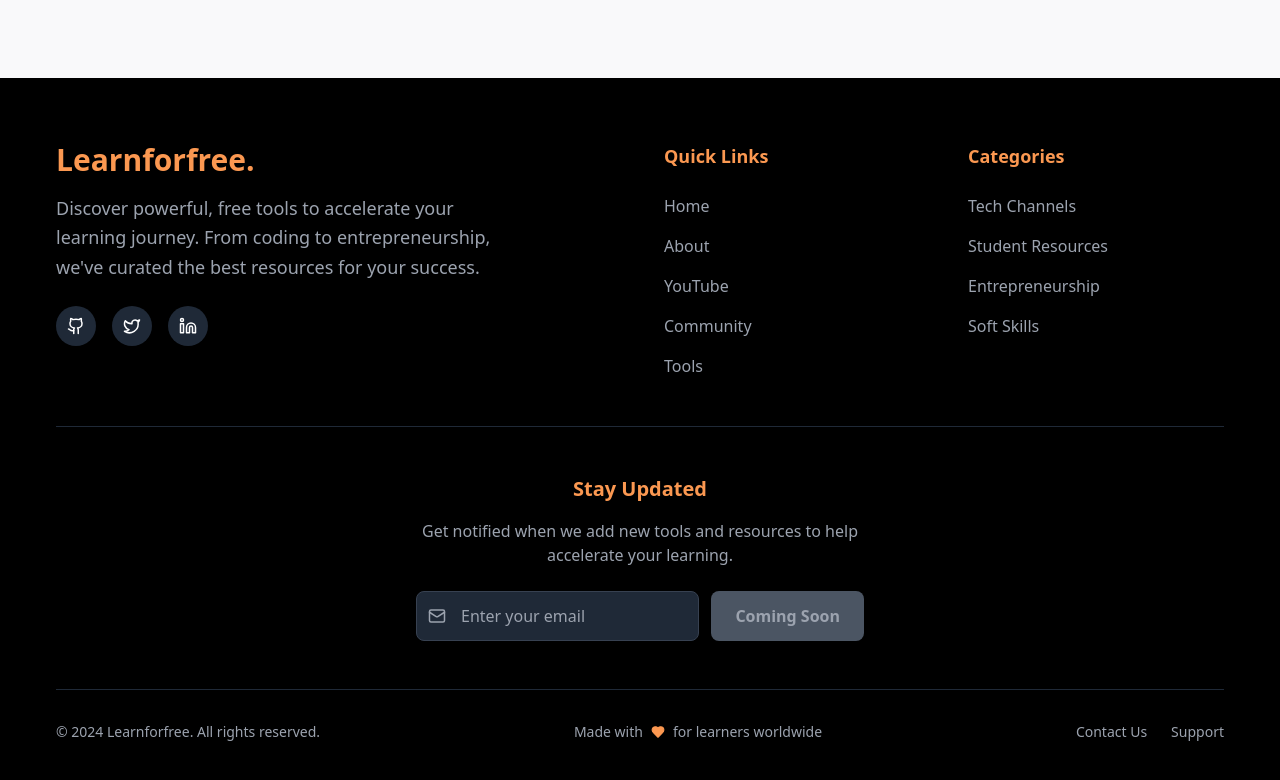
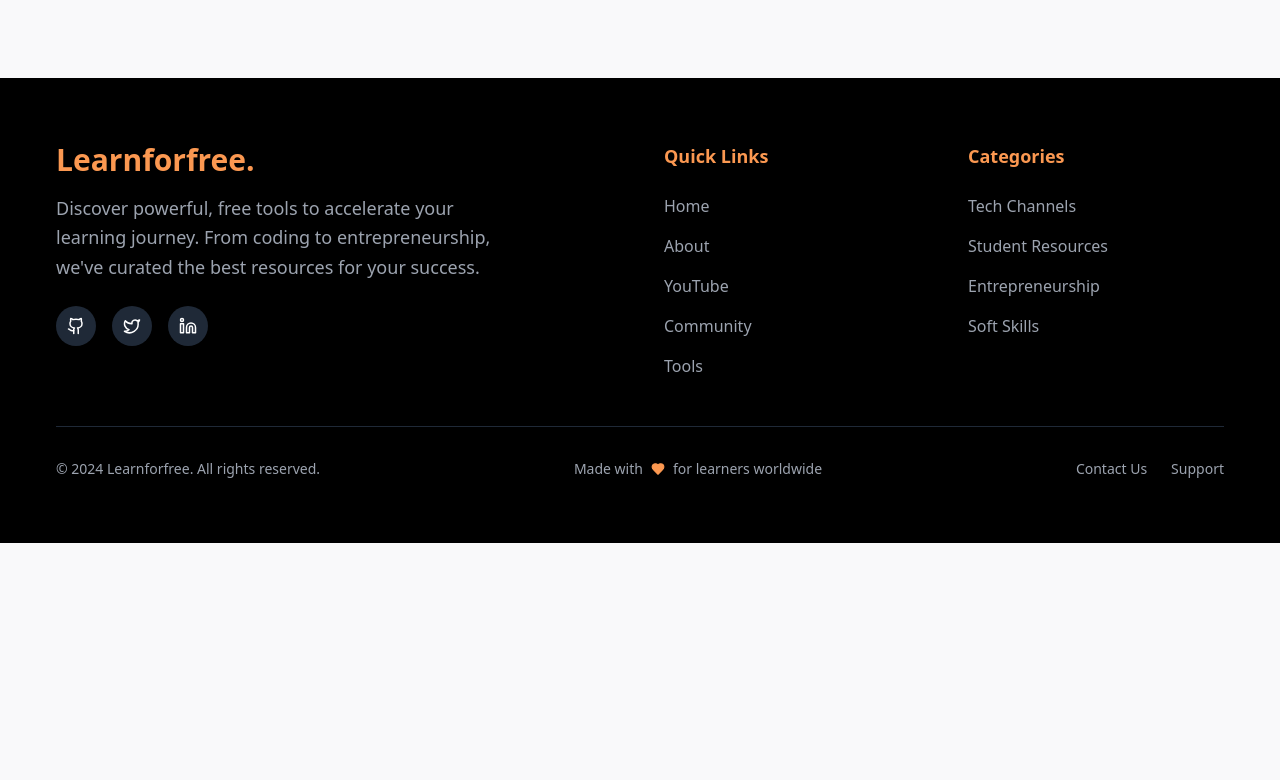
Before and after one commit to Raghul-M/LearnforFree, a React (Vite) app: page / in a window 1280 px wide. Shown: the part 2902-3682 px from the top of the page. After the commit the page ends 3445 px from the top, so only its background shows below. Built offline with nearby package versions, Linux system fonts and the light colour scheme.

Commit message:
removed email

```diff
--- a/src/components/Footer.tsx
+++ b/src/components/Footer.tsx
@@ -1,5 +1,5 @@
 import { Link } from "react-router-dom";
-import { Github, Twitter, Linkedin, Mail, Heart } from "lucide-react";
+import { Github, Twitter, Linkedin, Heart } from "lucide-react";
 
 const Footer = () => {
   const scrollToTop = () => {
@@ -109,34 +109,6 @@ const Footer = () => {
           </div>
         </div>
 
-        {/* Newsletter Section */}
-        <div className="border-t border-gray-800 pt-12 mb-12">
-          <div className="max-w-md mx-auto text-center">
-            <h4 className="text-primary font-semibold text-xl mb-4">Stay Updated</h4>
-            <p className="text-gray-400 mb-6">
-              Get notified when we add new tools and resources to help accelerate your learning.
-            </p>
-            <div className="flex gap-3">
-              <div className="flex-1 relative">
-                <Mail className="absolute left-3 top-1/2 transform -translate-y-1/2 text-gray-400" size={18} />
-                <input
-                  type="email"
-                  placeholder="Enter your email"
-                  className="w-full bg-gray-800 border border-gray-700 rounded-lg pl-11 pr-4 py-3 text-white placeholder-gray-400 focus:outline-none focus:border-gray-600"
-                  disabled
-                />
-              </div>
-              <button
-                className="bg-gray-600 text-gray-400 px-6 py-3 rounded-lg font-semibold cursor-not-allowed"
-                disabled
-                title="Newsletter coming soon!"
-              >
-                Coming Soon
-              </button>
-            </div>
-          </div>
-        </div>
-
         {/* Bottom Section */}
         <div className="border-t border-gray-800 pt-8">
           <div className="flex flex-col md:flex-row justify-between items-center gap-4">
```
